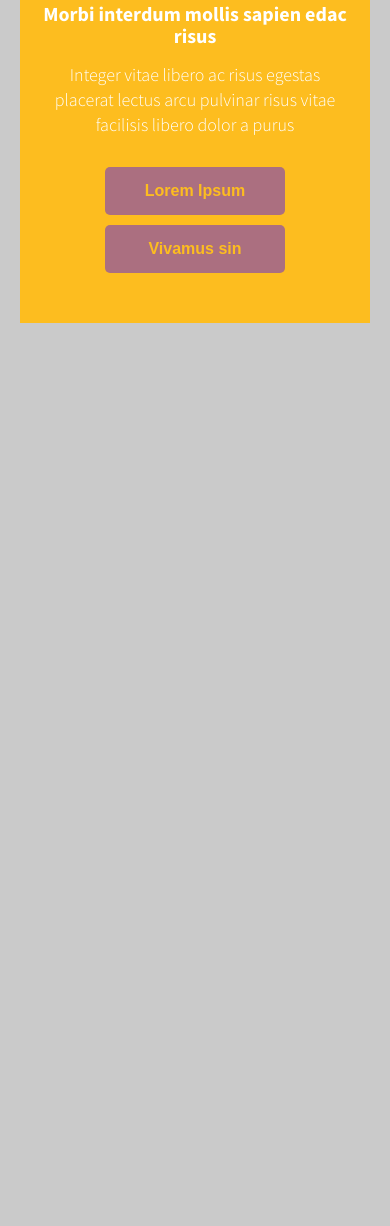
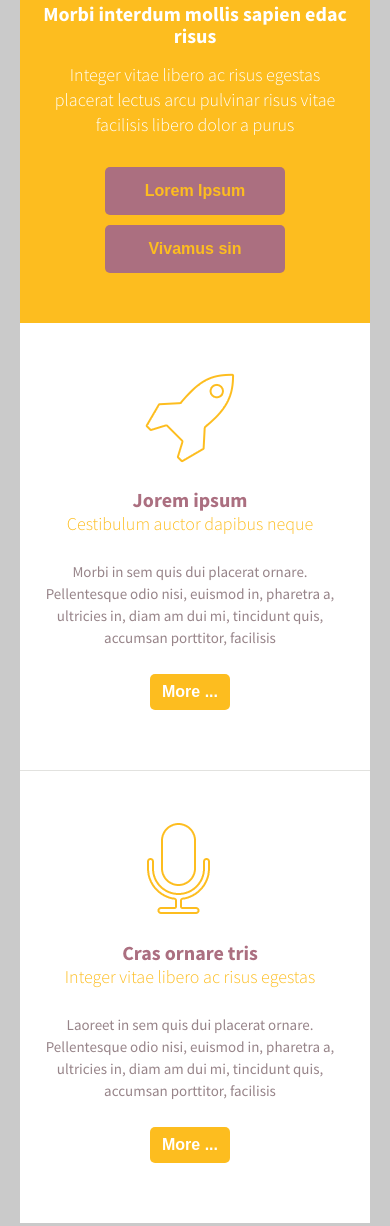
Before and after one commit to inspirrrada/Joremipsum.app, a plain HTML site: page index.html in a window 390 px wide. Shown: the part 845-2071 px from the top of the page. Before the commit the page ends 1263 px from the top, so only its background shows below. Drawn offline with Linux system fonts and the light colour scheme.

Commit message:
screen-3

```diff
--- a/index.html
+++ b/index.html
@@ -46,6 +46,30 @@
 
 			</div>
 		</div>
+		<div class="screen-3">
+			<div class="screen-3-block block-margin clearfix">
+				<div class="block-img">
+					<img src="img/icon_rocket.png" alt="Rocket">
+				</div>
+				<div class="block-txt">
+					<h2>Jorem ipsum</h2>
+					<h3>Cestibulum auctor dapibus neque</h3>
+					<p>Morbi in sem quis dui placerat ornare. Pellentesque odio nisi, euismod in, pharetra a, ultricies in, diam am dui mi, tincidunt quis, accumsan porttitor, facilisis</p>
+					<button>More ...</button>
+				</div>
+			</div>
+			<div class="screen-3-block">
+				<div class="block-img">
+					<img src="img/icon_microphone.png" alt="Microphone">
+				</div>
+				<div class="block-txt">
+					<h2>Cras ornare tris</h2>
+					<h3>Integer vitae libero ac risus egestas</h3>
+					<p>Laoreet in sem quis dui placerat ornare. Pellentesque odio nisi, euismod in, pharetra a, ultricies in, diam am dui mi, tincidunt quis, accumsan porttitor, facilisis</p>
+					<button>More ...</button>
+				</div>
+			</div>
+		</div>
 	</main>
 	<footer></footer>
 </div>
--- a/sass/styles.sass
+++ b/sass/styles.sass
@@ -126,12 +126,53 @@ body
 .indent-right
   margin-right: 20px
 
+.screen-3
+  background-color: #ffffff
+  display: flex
+  .screen-3-block
+    width: 50%
+    //display: flex
+    //justify-content: space-between
+    padding: 50px 42px 60px 30px
+  .block-margin
+    border-right: 1px solid #e2e2df
 
+.block-img
+  width: 90px
+  float: left
+  //margin-right: 40px
 
-
-
-
-
+.block-txt
+  margin-left: 120px
+  h2
+    font-size: 24px
+    font-weight: bold
+    color: #ab6f80
+  h3
+    font-size: 20px
+    font-weight: 300
+    color: #fdbd1f
+    margin-bottom: 25px
+    line-height: 25px
+  p
+    font-size: 15px
+    line-height: 22px
+    color: #978489
+    margin-bottom: 25px
+  button
+    background-color: #fdbd1f
+    border-radius: 5px
+    border: none
+    padding: 7px 0
+    width: 80px
+    color: white
+    font-size: 16px
+    line-height: 22px
+    font-weight: bold
+    text-align: center
+    &:hover
+      cursor: pointer
+      background-color: #d5a01c
 
 //@media (max-width: 1200px)
 //  .main-screen
@@ -141,6 +182,15 @@ body
   .main-menu
     a
       padding: 29px 10px
+
+  .screen-3
+    flex-direction: column
+    .screen-3-block
+      width: 100%
+    .block-margin
+      border-right: none
+      border-bottom:  1px solid #e2e2df
+
 
 @media (max-width: 600px)
   .header-main
@@ -169,6 +219,16 @@ body
     button
       font-size: 16px
 
+  .screen-3
+    .screen-3-block
+      padding: 50px 30px 60px 20px
+
+  .block-txt
+    h2
+      font-size: 20px
+    h3
+      font-size: 18px
+
 @media (max-width: 400px)
   .main-menu
     flex-direction: column
@@ -185,3 +245,11 @@ body
   .indent-right
     margin-right: 0
     margin-bottom: 10px
+
+  .block-img
+    float: none
+    margin: 0 auto 20px auto
+
+  .block-txt
+    margin-left: 0
+    text-align: center
```
Also changed, not shown: css/styles.css, 1 other file.
